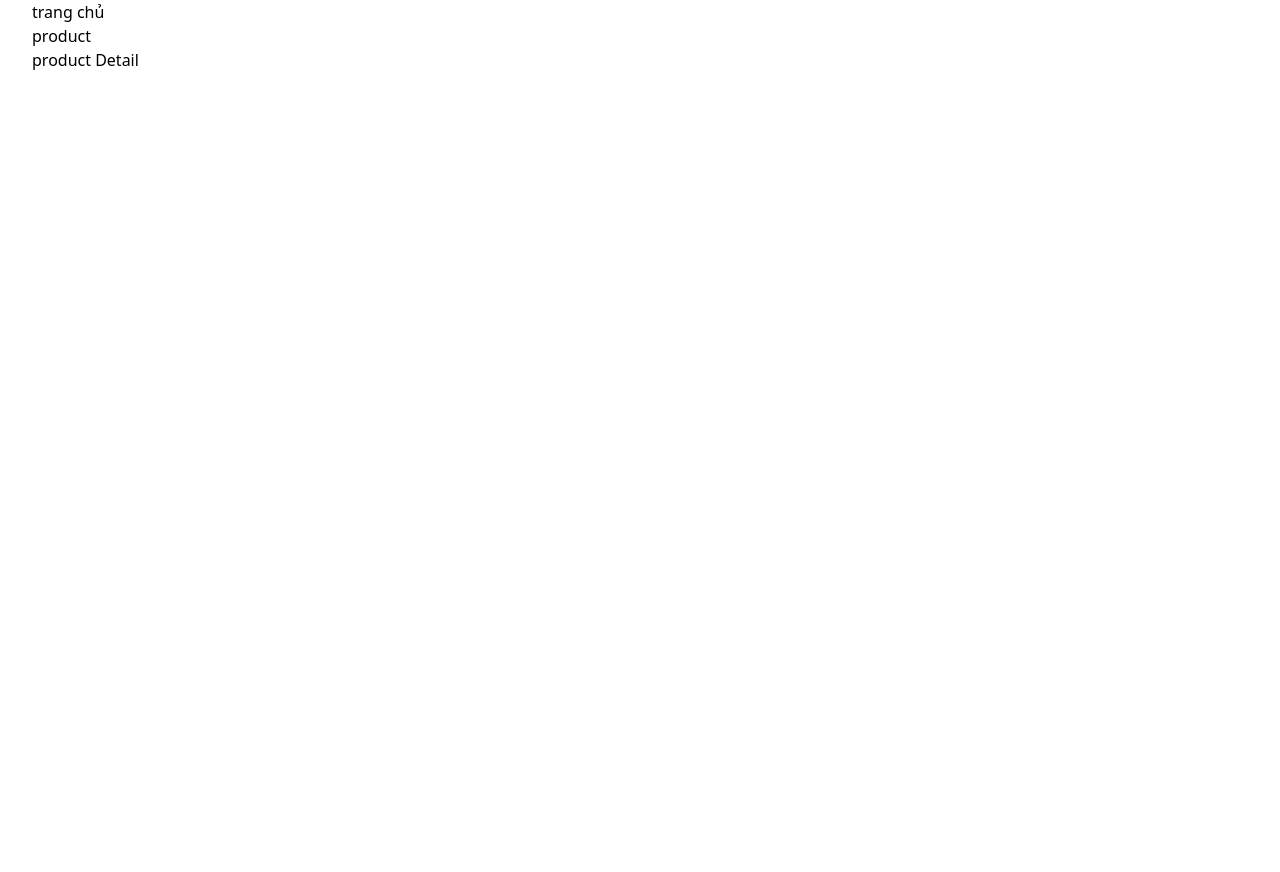
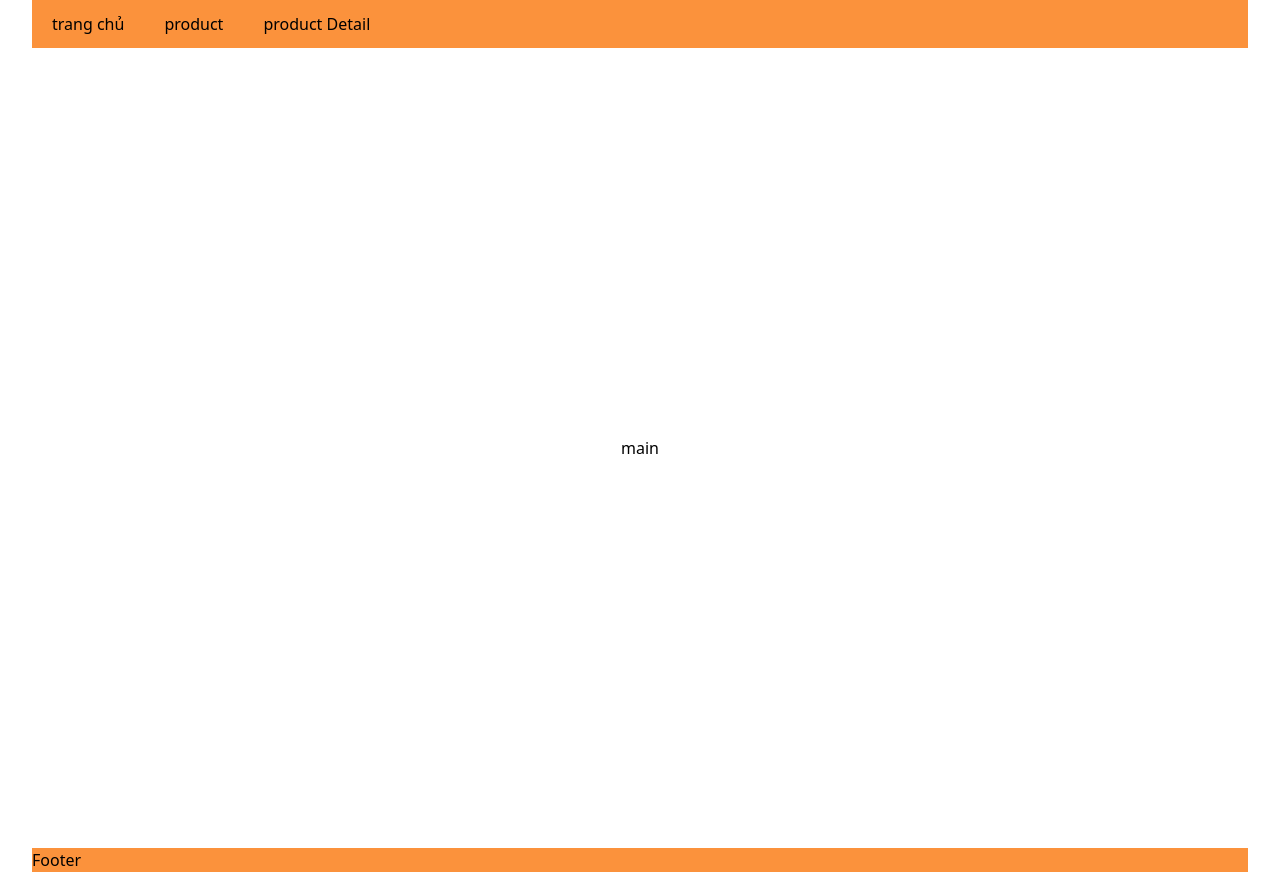
Before and after one commit to KHAINTPH16089/next, a Next.js app: page / in a window 1280 px wide. Before the commit the page ends 800 px from the top, so only its background shows below. Built offline with nearby package versions, Linux system fonts and the light colour scheme.

Commit message:
update header, footer

```diff
--- /dev/null
+++ b/component/footer/footer.module.scss
@@ -0,0 +1,6 @@
+.footer{
+    @apply bg-orange-400;
+    &__a{
+        @apply m-3 justify-center
+    }
+}
--- a/component/footer/index.tsx
+++ b/component/footer/index.tsx
@@ -1,10 +1,11 @@
 import React from 'react'
+import style from './footer.module.scss'
 
 type Props = {}
 
 const Footer = (props: Props) => {
   return (
-    <div>Footer</div>
+    <div className={style.footer}>Footer</div>
   )
 }
 
--- a/component/header/header.module.scss
+++ b/component/header/header.module.scss
@@ -0,0 +1,7 @@
+.header{
+    @apply bg-orange-400 flex;
+    &__menu{
+        @apply my-3 mx-5 hover:text-white
+    }
+
+}
--- a/component/header/index.tsx
+++ b/component/header/index.tsx
@@ -1,15 +1,16 @@
 import Link from 'next/link'
 import React from 'react'
+import style from './header.module.scss'
 
 type Props = {}
 
 const Header = (props: Props) => {
   return (
     <div>
-        <ul className=' bg-red-400 flex '>
-            <li><Link href="/">trang chủ</Link></li>
-            <li><Link href="/products">product</Link></li>
-            <li><Link href="/products/1">product Detail</Link></li>
+        <ul className={style.header}>
+            <li className={style['header__menu']}><Link href="/"> trang chủ</Link></li>
+            <li className={style['header__menu']}><Link href="/products">product</Link></li>
+            <li className={style['header__menu']}><Link href="/products/1">product Detail</Link></li>
         </ul>
     </div>
   )
--- a/pages/index.tsx
+++ b/pages/index.tsx
@@ -2,6 +2,7 @@ import type { NextPage } from 'next'
 import Head from 'next/head'
 import Image from 'next/image'
 import Link from 'next/link'
+import Footer from '../component/footer'
 import Header from '../component/header'
 import styles from '../styles/Home.module.css'
 
@@ -15,6 +16,10 @@ const Home: NextPage = () => {
       </Head>
 
       <Header />
+      <main className={styles.main}>
+        main
+      </main>
+      <Footer />
     </div>
   )
 }
```
